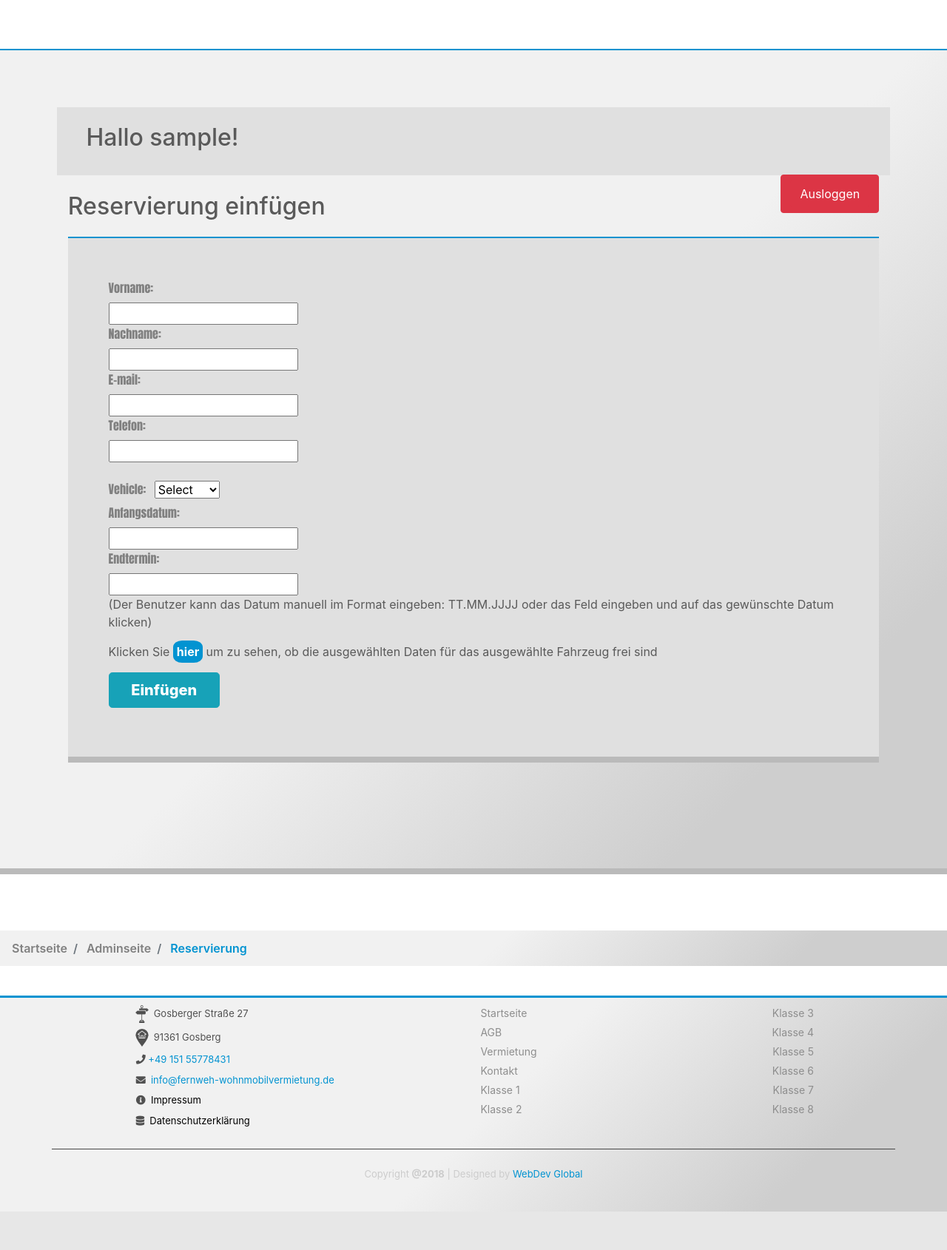
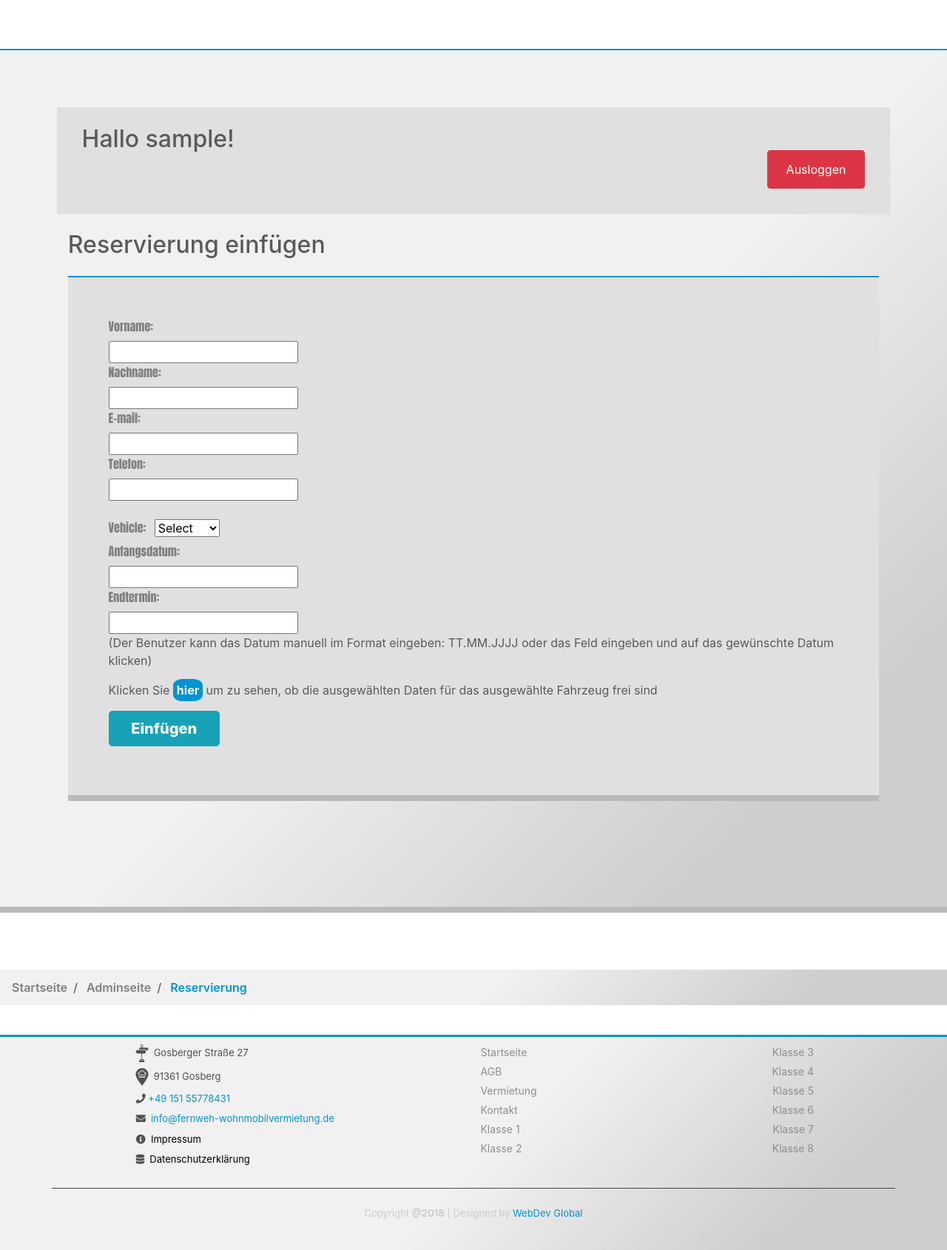
Before and after one commit to Vlada992/WebsiteCampersRent, a PHP site: page /admin/insertReservation.php in a window 1280 px wide. Shown: the part 107-1797 px from the top of the page at 74% size. Before the commit the page ends 1745 px from the top, so only its background shows below. Run offline with PHP 8.4, Linux system fonts and the light colour scheme; the visitor is signed in with stand-in values (Sample User, id 1); data comes from the database, SQL or seed files in the repository; some libraries are stand-ins or nearby versions.

Commit message:
fixed text in insertReservation and rentDetail logout button

```diff
--- a/admin/insertReservation.php
+++ b/admin/insertReservation.php
@@ -109,20 +109,21 @@ $phone = strip_tags($phone);
     </header>
 
 
-    <div class="container-fluid">
+    <div class="container-fluid" style="margin: 0px;">
     <div class="row">
 
-            <main  class='adminIndex' role="main" class="col-md-9 ml-sm-auto col-lg-10 pt-3 px-4 ">
+        <main  class='adminIndex'  class="col-md-9 ml-sm-auto col-lg-10 pt-3 px-4 ">
                 <!-- Početak Nebojšinog koda -->
             <div class='adminIndclass' style='background-color:hsl(0,0%,88%)' id="logout">
                 <?php
                 if(isset($_SESSION['user_id'], $_SESSION['userName'])){
-echo "<h3 class='adminH3' style='font-size:2rem;padding:2%'>&nbsp;&nbsp;Hallo " . $_SESSION['userName'] . "!</h3>";
+                echo "<br><h3 style='font-size:2rem;padding:3%; display:inline;' class='adminH3'>Hallo " . $_SESSION['userName'] . "!</h3>";
                 ?>
-<div class='col-lg-12 col-md-12 col-sm-12'>  <!-- div class col-4 col-4 col-4 col-4 -->
-<form  class='pull-right btn btn-danger' action="logout.php" method="post">
-<input  class="btn btn-danger" type="submit" name="logout" value="Ausloggen">
+                <form class='pull-right btn btn-danger' action="logout.php" method="post" style="margin: 3%;">
+                    <input  class='btn btn-danger'  type="submit" name="logout" value="Ausloggen">
                 </form>
+                <div class='col-lg-12 col-md-12 col-sm-12' style="clear: both;">  <!-- div class col-4 col-4 col-4 col-4 -->
+
                 </div> <!-- col-md-4 -->
                 <?php
                 }
--- a/rentDetail.php
+++ b/rentDetail.php
@@ -141,7 +141,7 @@ echo "</select>";
 
 
 <input type="hidden" id="token" name="token" value="<?php if(isset($token)) echo $token ?>"><br>
-<p>Formateingabe mit TT/MM/YYYY oder Datum anklicken:</p>
+<p>Formateingabe mit TT.MM.JJJJ oder Datum anklicken:</p>
 </fieldset> <!-- fieldset -->
 </div> <!--div fieldset end -->
 
```
Lines whose indentation alone changed are shown as unchanged.
